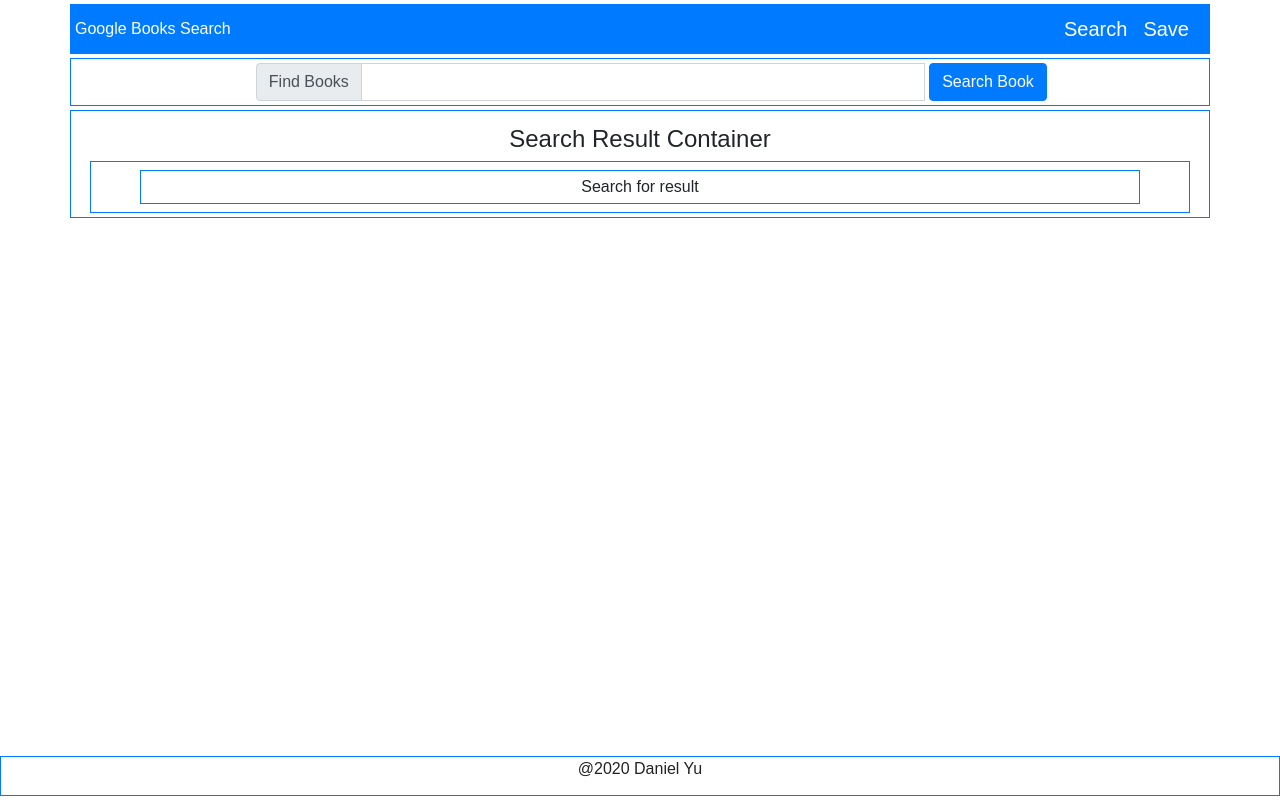
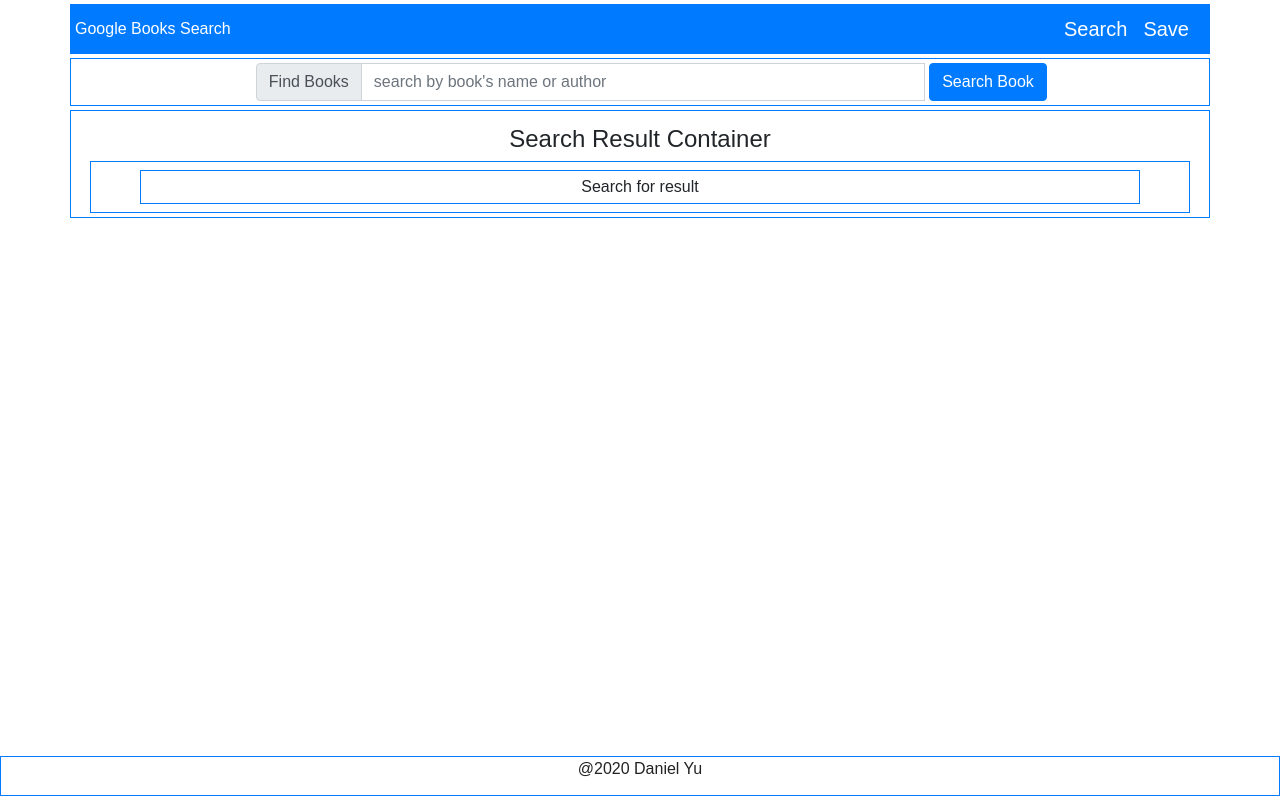
Before and after one commit to DanielYu0864/-DanielYu-HomeWork-21-Google-Books-React-Search, a React (Create React App) app in the folder client/: page / in a window 1280 px wide. Built offline with nearby package versions, Linux system fonts and the light colour scheme.

Commit message:
place holder

```diff
--- a/client/src/components/Form/index.js
+++ b/client/src/components/Form/index.js
@@ -16,7 +16,12 @@ function From({value, handleSearchBtn, handleInputChange}) {
         <div className='input-group-prepend'>
           <span className='input-group-text'>Find Books</span>
         </div>
-        <input type='text' aria-label='search' className='form-control'/>
+        <input
+          type='text'
+          aria-label='search'
+          className='form-control'
+          placeholder="search by book's name or author"
+        />
         <button
           type='submit'
           className='ml-1 btn btn-primary'
--- a/client/src/components/ResultList/index.js
+++ b/client/src/components/ResultList/index.js
@@ -4,7 +4,7 @@ import Results from '../Results';
 function ResultList({books}) {
   const results = books;
   if(books.length >= 10) {
-    console.log('result', results);
+    // console.log('result', results);
     return (
       <div id='searchResult' className='container border border-primary mx-auto'>
         <div className='title'>
```
